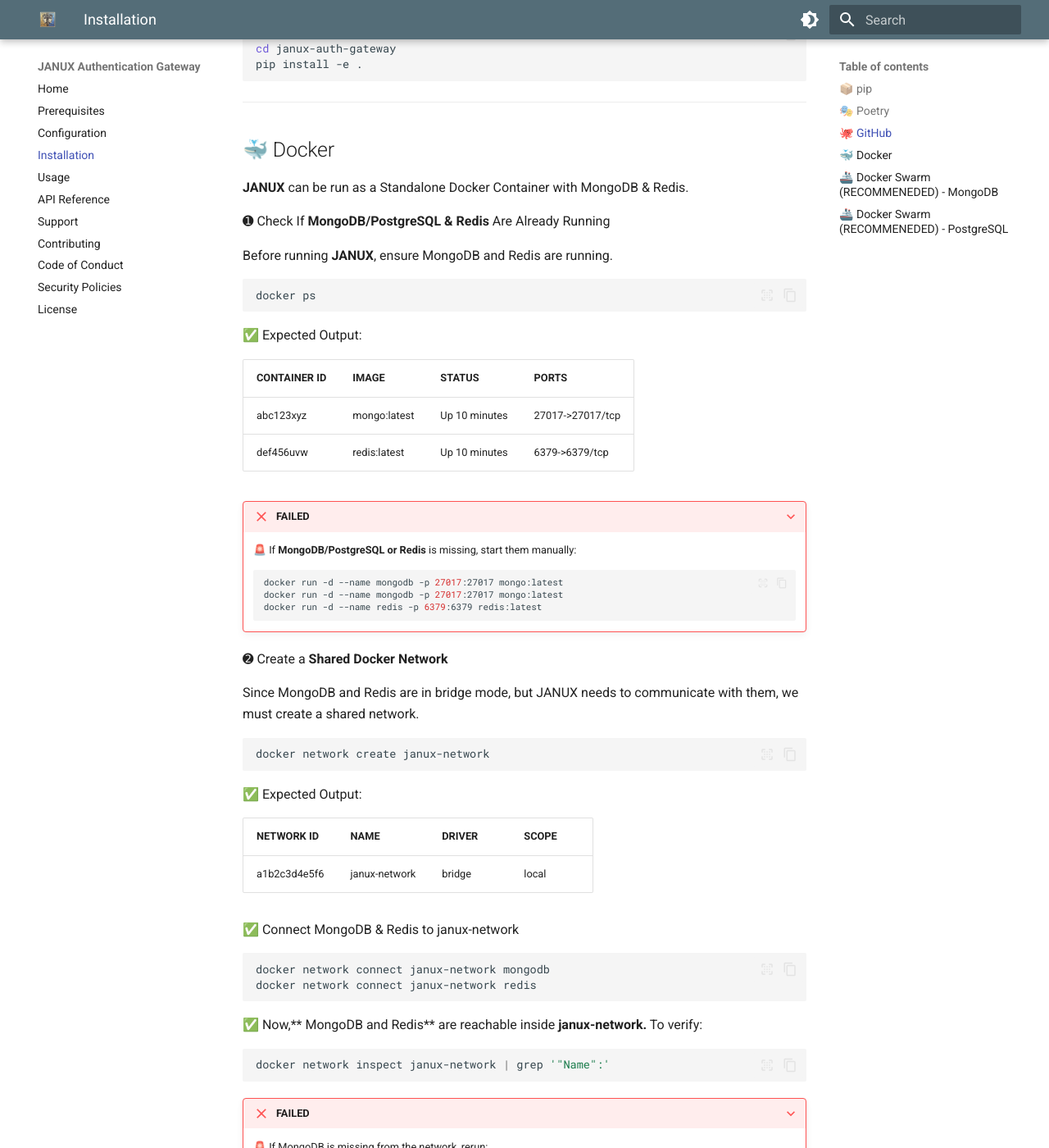
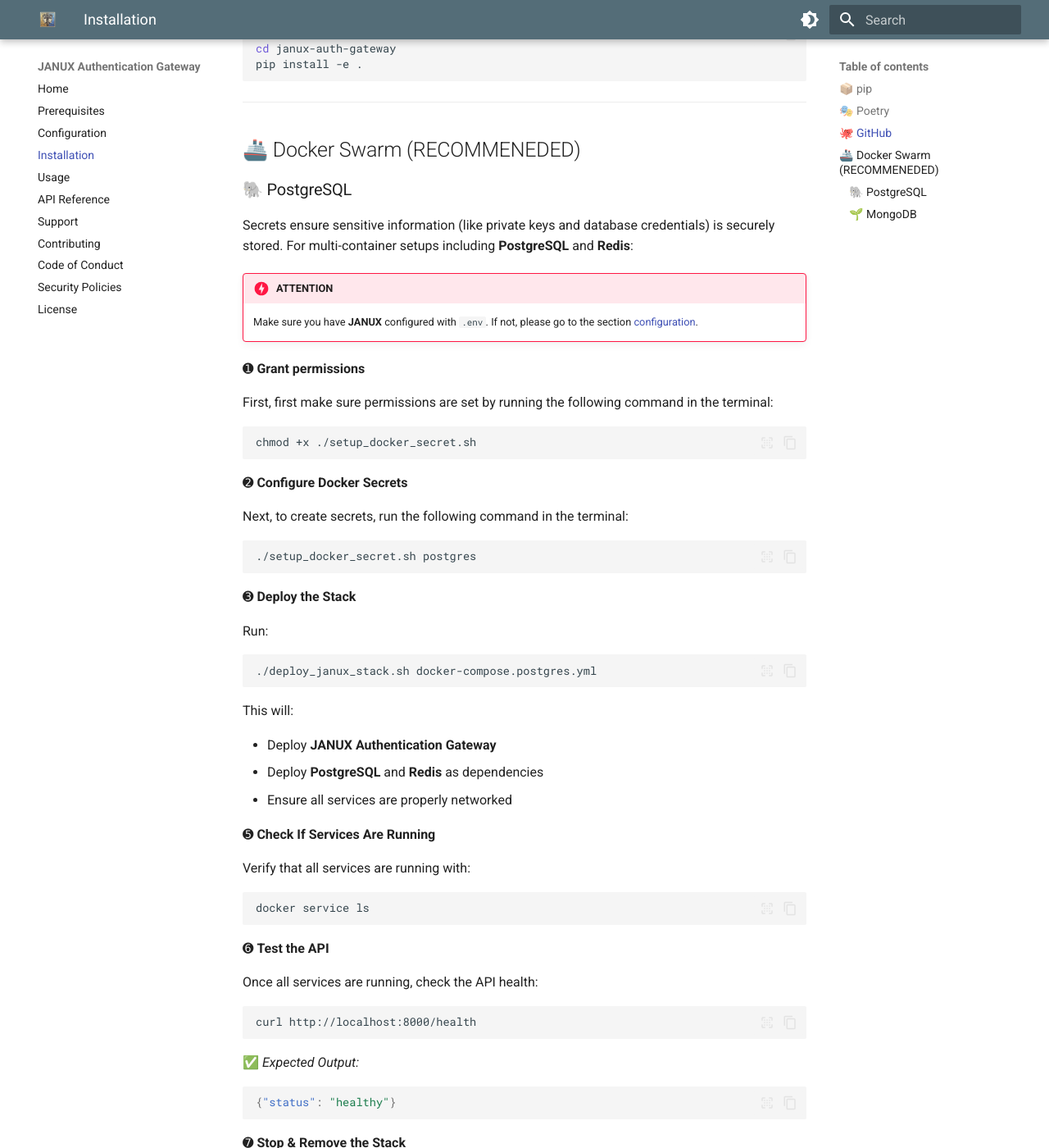
Before and after one commit to fox-techniques/janux-auth-gateway, an MkDocs documentation site: the page built from docs/installation.md, in a window 1280 px wide and 1400 px high, scrolled down 1219 px. Shown: the whole window at 82% size. Built offline with MkDocs 1.6.1 and Material for MkDocs 9.7.7, drawn with Linux system fonts in a browser that asks for light colours; some of the changed text lies outside the part shown.

Commit message:
Refactor configuration and documentation for PostgreSQL support; update Docker setup and initialization scripts for improved clarity and functionality.

````diff
--- a/docker-compose.mongo.yml
+++ b/docker-compose.mongo.yml
@@ -2,7 +2,6 @@
 services:
   janux-auth-gateway:
     image: janux-auth-gateway:latest
-    build: .
     ports:
       - "8000:8000"
     depends_on:
@@ -38,7 +37,6 @@
 
   mongodb:
     image: mongo:6.0
-    restart: unless-stopped
     volumes:
       - mongo-data:/data/db
     ports:
@@ -50,7 +48,6 @@
 
   redis:
     image: redis:latest
-    restart: unless-stopped
     networks:
       - janux-network
 
--- a/docker-compose.postgres.yml
+++ b/docker-compose.postgres.yml
@@ -40,7 +40,6 @@
 
   postgres:
     image: postgres:16
-    restart: unless-stopped
     ports:
       - 5432:5432
     environment:
@@ -51,13 +50,13 @@
       - postgres_admin_username
       - postgres_admin_password
     volumes:
+      - ./init/init.sql:/docker-entrypoint-initdb.d/init..sql:ro
       - postgres-data:/var/lib/postgresql/data
     networks:
       - janux-network
 
   pgadmin:
     image: dpage/pgadmin4
-    restart: unless-stopped
     ports:
       - 8081:80
     environment:
@@ -70,7 +69,6 @@
 
   redis:
     image: redis:latest
-    restart: unless-stopped
     networks:
       - janux-network
 
--- a/docs/installation.md
+++ b/docs/installation.md
@@ -89,97 +89,84 @@
 
 ---
 
+## 🚢 Docker Swarm (RECOMMENEDED)
 
-## 🐳 Docker
+### 🐘 PostgreSQL
 
-**JANUX** can be run as a Standalone Docker Container with MongoDB & Redis.
+Secrets ensure sensitive information (like private keys and database credentials) is securely stored. For multi-container setups including **PostgreSQL** and **Redis**:
 
-➊ Check If **MongoDB/PostgreSQL & Redis** Are Already Running
+!!! danger "ATTENTION"
 
-Before running **JANUX**, ensure MongoDB and Redis are running.
+    Make sure you have **JANUX** configured with `.env`. If not, please go to the section [configuration](configuration.md).
+
+
+➊ **Grant permissions**
+
+First, first make sure permissions are set by running the following command in the terminal:
 
 ```bash
-docker ps
+chmod +x ./setup_docker_secret.sh
 ```
 
-✅ Expected Output:
+➋ **Configure Docker Secrets**
 
-|CONTAINER ID  | IMAGE        | STATUS       | PORTS |
-|---|---|---|---|
-|abc123xyz     | mongo:latest | Up 10 minutes| 27017->27017/tcp|
-|def456uvw     | redis:latest | Up 10 minutes| 6379->6379/tcp|
-
-???+ failure "FAILED"
-
-    🚨 If **MongoDB/PostgreSQL or Redis** is missing, start them manually:
-
-    ```bash
-    docker run -d --name mongodb -p 27017:27017 mongo:latest
-    docker run -d --name mongodb -p 27017:27017 mongo:latest
-    docker run -d --name redis -p 6379:6379 redis:latest
-    ```
-
-➋  Create a **Shared Docker Network**
-
-Since MongoDB and Redis are in bridge mode, but JANUX needs to communicate with them, we must create a shared network.
+Next, to create secrets, run the following command in the terminal:
 
 ```bash
-docker network create janux-network
-```
-
-✅ Expected Output:
-
-|NETWORK ID    | NAME           | DRIVER   | SCOPE|
-|---|---|---|---|
-|a1b2c3d4e5f6  | janux-network  | bridge   | local|
-
-✅ Connect MongoDB & Redis to janux-network
-
-```bash
-docker network connect janux-network mongodb
-docker network connect janux-network redis
-```
-
-✅ Now,** MongoDB and Redis** are reachable inside **janux-network.** To verify:
-
-```bash
-docker network inspect janux-network | grep '"Name":'
-```
-
-???+ failure "FAILED"
-
-    🚨 If MongoDB is missing from the network, rerun:
-
-    ```bash
-    docker network connect janux-network mongodb
-    ```
-
-➍ Build **JANUX Authentication Gateway** Docker Image
-
-Ensure the JANUX Docker image is up-to-date:
-```bash
-docker build -t janux-auth-gateway-standalone .
-```
-
-➎ Run **JANUX Standalone**
-
-Now, start **JANUX** inside **janux-network** and mount secrets correctly. Run **JANUX with Correct Networking & Secrets**
-
-```bash
-docker run -p 8000:8000 \
-  --network janux-network \
-  -e MONGO_URI="mongodb://mongodb:27017/users_db" \
-  -e REDIS_HOST="redis" \
-  -e REDIS_PORT="6379" \
-  -v $(pwd)/secrets:/run/secrets:ro \
-  janux-auth-gateway
+./setup_docker_secret.sh postgres
 ```
 
 
+➌ **Deploy the Stack**
+
+Run:
+
+```bash
+./deploy_janux_stack.sh docker-compose.postgres.yml
+
+```
+
+This will:
+
+- Deploy **JANUX Authentication Gateway**
+- Deploy **PostgreSQL** and **Redis** as dependencies
+- Ensure all services are properly networked
+
+➎ **Check If Services Are Running**
+
+Verify that all services are running with:
+
+```bash
+docker service ls
+```
+
+
+➏ **Test the API**
+
+Once all services are running, check the API health:
+
+```bash
+curl http://localhost:8000/health
+```
+
+✅ *Expected Output:*
+
+```json
+{"status": "healthy"}
+```
+
+➐ **Stop & Remove the Stack**
+
+If you need to stop the application, run:
+
+```bash
+docker stack rm janux-stack
+
+```
 
 ---
 
-## 🚢 Docker Swarm (RECOMMENEDED) - MongoDB
+### 🌱 MongoDB
 
 Secrets ensure sensitive information (like private keys and database credentials) is securely stored. For multi-container setups including **MongoDB** and **Redis**:
 
@@ -254,80 +241,6 @@
 
 ---
 
-## 🚢 Docker Swarm (RECOMMENEDED) - PostgreSQL
-
-Secrets ensure sensitive information (like private keys and database credentials) is securely stored. For multi-container setups including **PostgreSQL** and **Redis**:
-
-!!! danger "ATTENTION"
-
-    Make sure you have **JANUX** configured with `.env`. If not, please go to the section [configuration](configuration.md).
-
-
-➊ **Grant permissions**
-
-First, first make sure permissions are set by running the following command in the terminal:
-
-```bash
-chmod +x ./setup_docker_secret.sh
-```
-
-➋ **Configure Docker Secrets**
-
-Next, to create secrets, run the following command in the terminal:
-
-```bash
-./setup_docker_secret.sh postgres
-```
-
-
-➌ **Deploy the Stack**
-
-Run:
-
-```bash
-./deploy_janux_stack.sh docker-compose.postgres.yml
-
-```
-
-This will:
-
-- Deploy **JANUX Authentication Gateway**
-- Deploy **PostgreSQL** and **Redis** as dependencies
-- Ensure all services are properly networked
-
-➎ **Check If Services Are Running**
-
-Verify that all services are running with:
-
-```bash
-docker service ls
-```
-
-
-➏ **Test the API**
-
-Once all services are running, check the API health:
-
-```bash
-curl http://localhost:8000/health
-```
-
-✅ *Expected Output:*
-
-```json
-{"status": "healthy"}
-```
-
-➐ **Stop & Remove the Stack**
-
-If you need to stop the application, run:
-
-```bash
-docker stack rm janux-stack
-
-```
-
----
 
 🤩 **CONGRAGULATIONS!** Continue to the **usage**. Let's keep going...🚀
 
--- a/pyproject.toml
+++ b/pyproject.toml
@@ -1,6 +1,6 @@
 [tool.poetry]
 name = "JANUX-auth-gateway"
-version = "2.0.0"
+version = "2.0.1"
 description = "A modular OAuth2 and JWT authentication gateway for FastAPI microservices."
 authors = ["FOX Techniques <ali.nabbi@fox-techniques.com>"]
 license = "Apache-2.0"
````
Also changed, not shown: docs/index.md (+1 -0 lines), 3 other files.
